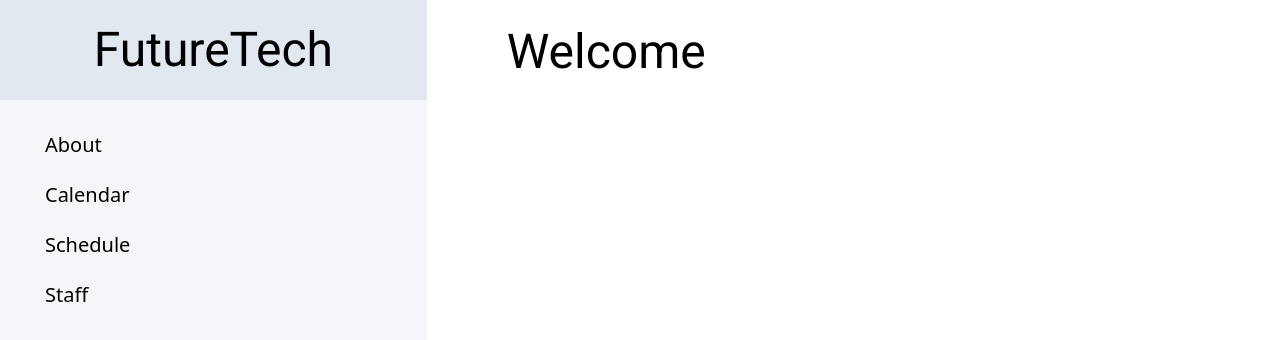
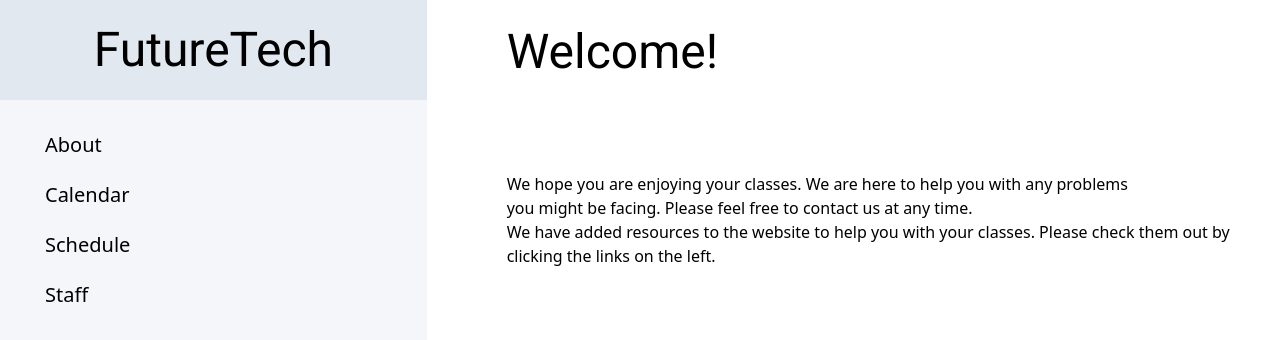
Before and after one commit to jazlan01/summer-at-lums, a website: page index.html in a window 1280 px wide. Drawn offline with Linux system fonts and the light colour scheme.

Commit message:
Trying to fix issues

```diff
--- a/index.html
+++ b/index.html
@@ -5,7 +5,7 @@
   <meta name="viewport" content="width=device-width, initial-scale=1.0">
   <title>FutureTech@LUMS</title>
   <link rel="stylesheet" href="output.css">
-  <link href='https://fonts.googleapis.com/css?family=Roboto' rel='stylesheet'>
+  <link href='https://fonts.googleapis.com/css?family=Roboto&display=swap' rel='stylesheet'>
 
 </head>
 <body>
@@ -21,11 +21,16 @@
         </ul>
       </div>
     </div>
-    <div class="w-4/6 pl-20 pt-7">
+    <div class="w-4/6 pl-20 pt-7 overflow-scroll">
       <div class="text-5xl font-roboto">
-        Welcome
+        Welcome!
       </div>
-      <div></div>
+      <div class="w-5/6 pt-24">
+        We hope you are enjoying your classes. We are here to help you with any problems you might be facing. Please feel free to contact us at any time.
+      </div>
+      <div>
+        We have added resources to the website to help you with your classes. Please check them out by clicking the links on the left.
+      </div>
     </div>
   </div>
 </body>
```
